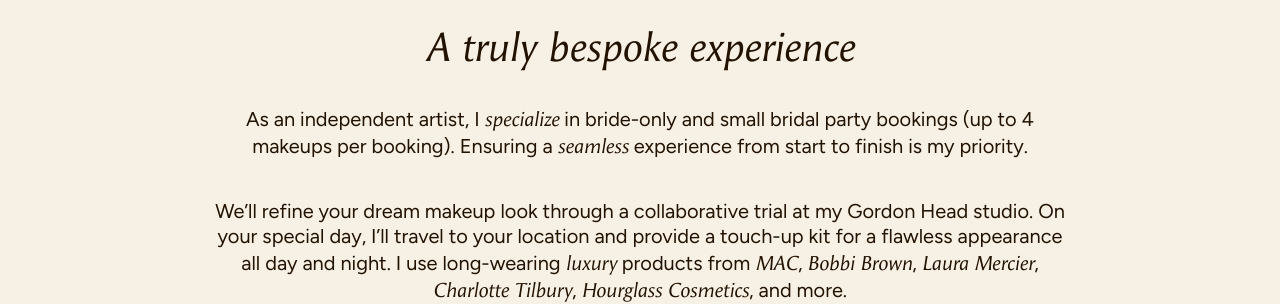
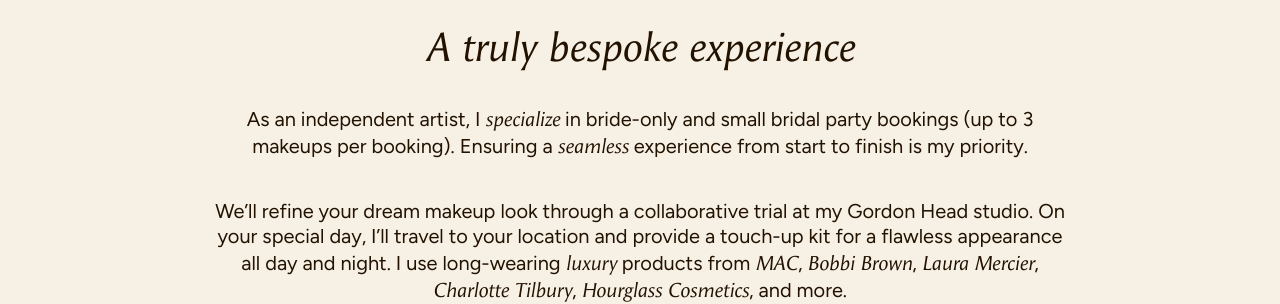
Before and after one commit to mariannemoore/mariannemoore.github.io, a Jekyll site: the page built from bridal.md, in a window 1280 px wide and 900 px high, scrolled down 1256 px. Shown: the part 153-457 px from the top of the window. Built offline with Jekyll 4.4.1, drawn with Linux system fonts in a browser that asks for light colours.

Commit message:
Update bridal.yml

```diff
--- a/_data/pages/bridal.yml
+++ b/_data/pages/bridal.yml
@@ -2,7 +2,7 @@
 content-1: I provide personalized bridal makeup to bring your vision to life, ensuring you feel <span>confident</span> and <span>authentic</span> on your wedding day. My signature style is <span>elegant</span>, <span>soft</span>, and <span>natural-looking</span> with a focus on <span>luminous</span>, <span>flawless</span> skin. Rest assured your makeup will last all day and photograph beautifully.
 callout-2: A truly bespoke experience
 content-2:
-  - As an independent artist, I <span>specialize</span> in bride-only and small bridal party bookings (up to 4 makeups per booking). Ensuring a <span>seamless</span> experience from start to finish is my priority.
+  - As an independent artist, I <span>specialize</span> in bride-only and small bridal party bookings (up to 3 makeups per booking). Ensuring a <span>seamless</span> experience from start to finish is my priority.
   - We’ll refine your dream makeup look through a collaborative trial at my Gordon Head studio. On your special day, I’ll travel to your location and provide a touch-up kit for a flawless appearance all day and night. I use long-wearing <span>luxury</span> products from <span>MAC</span>, <span>Bobbi Brown</span>, <span>Laura Mercier</span>, <span>Charlotte Tilbury</span>, <span>Hourglass Cosmetics</span>, and more.
 process:
   - title: Questionnaire & Proposal
```
